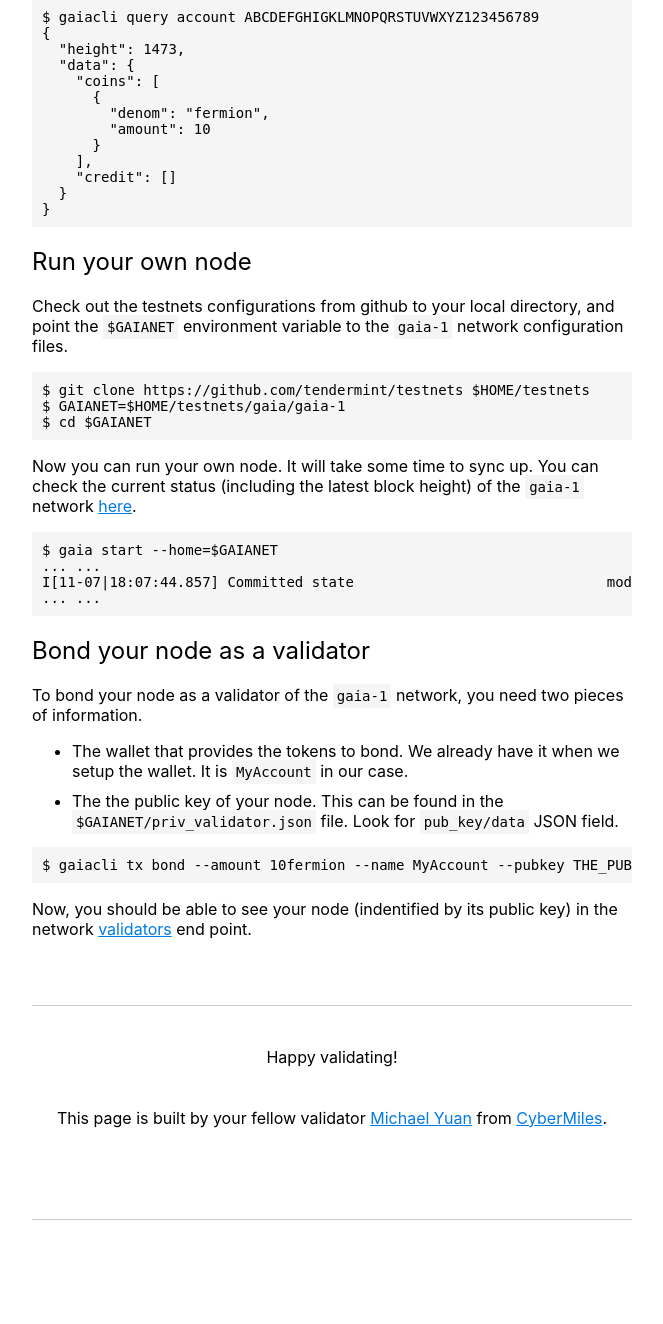
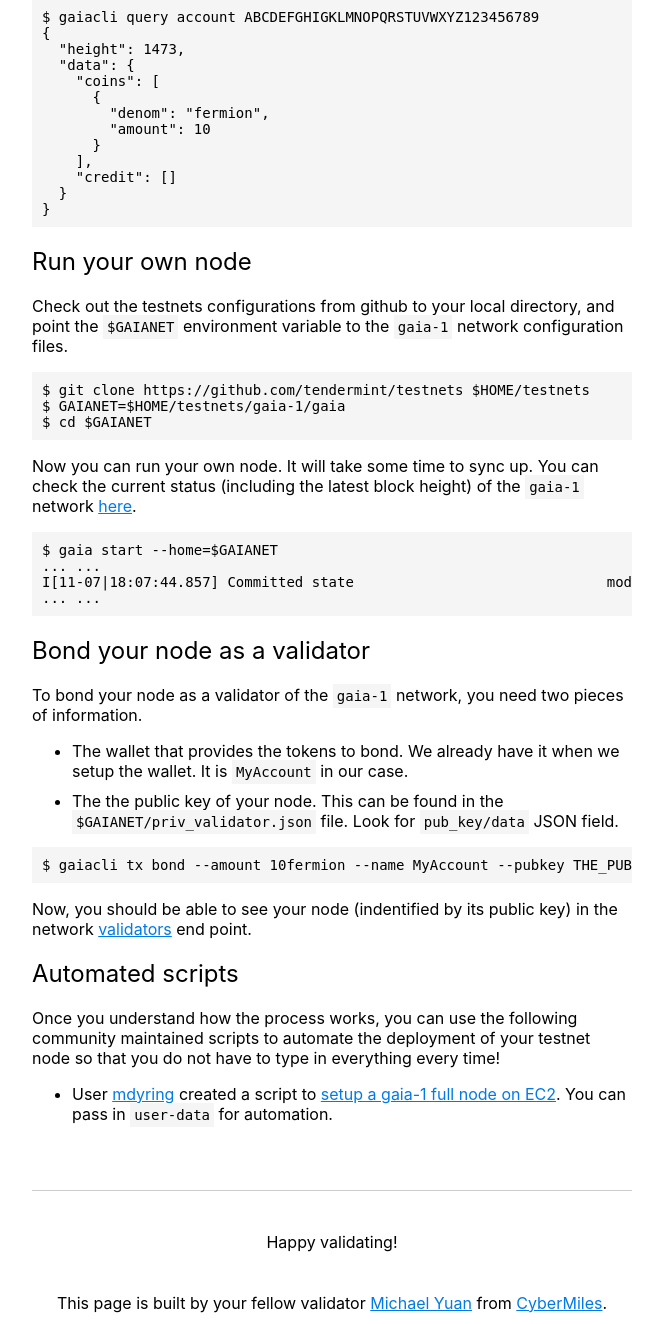
Before and after one commit to CyberMiles/cosmosvalidators, a PHP site: page /?to=1 in a window 1280 px wide. Shown: the part 1658-2982 px from the top of the page, without its empty margins (308-971 px from the left). Before the commit the page ends 2878 px from the top, so only its background shows below. Run offline with PHP 8.4, Linux system fonts and the light colour scheme; data that the repository does not hold is empty; some libraries are stand-ins or nearby versions.

Commit message:
text update

```diff
--- a/gaia-1/index.php
+++ b/gaia-1/index.php
@@ -87,7 +87,7 @@
     <p class="lead text-center">Blockchain Status: <span id="status"></span></p>
     <h1>Cosmos Testnet Validator Program</h1>
 
-    <h2>Prerequisite</h2>
+    <h2>Prerequisites</h2>
 
     <p>You need to have <a href="https://golang.org/doc/install">GO</a>, <a href="https://gcc.gnu.org/install/">GCC</a>, and <a href="https://git-scm.com/book/en/v2/Getting-Started-Installing-Git">git</a> installed on your machine.</p>
 
@@ -195,7 +195,7 @@
 
 <pre>
 $ git clone https://github.com/tendermint/testnets $HOME/testnets
-$ GAIANET=$HOME/testnets/gaia/gaia-1
+$ GAIANET=$HOME/testnets/gaia-1/gaia
 $ cd $GAIANET
 </pre>
 
@@ -222,6 +222,15 @@
 </pre>
 
     <p>Now, you should be able to see your node (indentified by its public key) in the network <a href="http://gaia-1-node0.testnets.interblock.io:46657/validators">validators</a> end point.</p>
+
+    <h2>Automated scripts</h2>
+
+    <p>Once you understand how the process works, you can use the following community maintained scripts to automate the deployment of your testnet node so that you do not have to type in everything every time!</p>
+
+    <ul>
+      <li>User <a href="https://github.com/mdyring">mdyring</a> created a script to <a href="https://gist.github.com/mdyring/47545b1e03b6a4eb3b29dfa599e50151">setup a gaia-1 full node on EC2</a>. You can pass in <code>user-data</code> for automation.</li>
+    </ul>
+
   </div>
 
   <div class="container">
```
